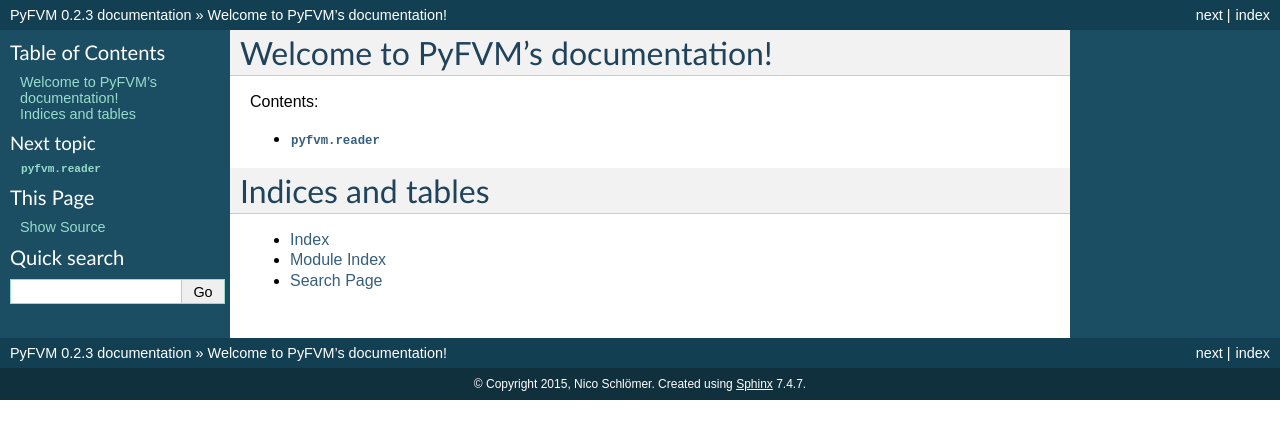
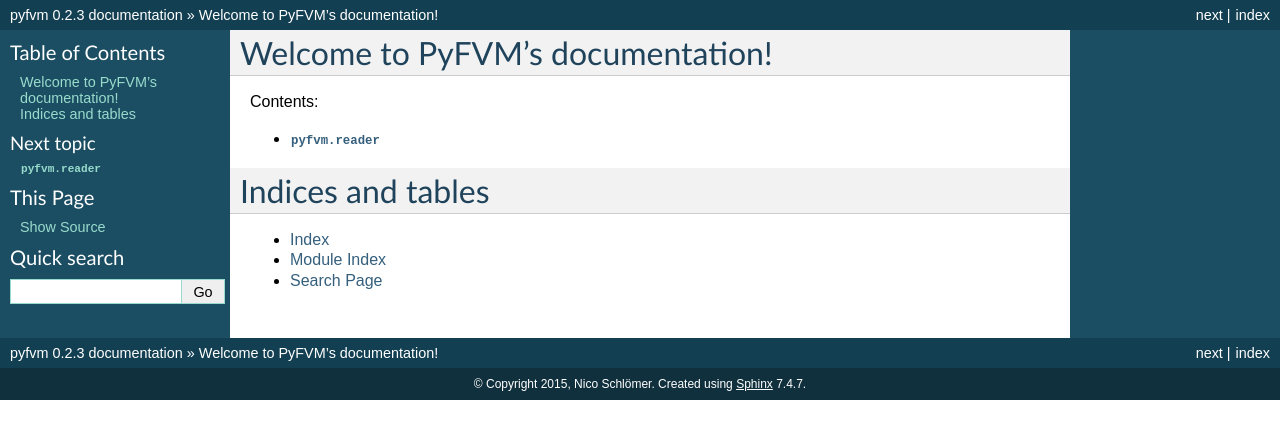
Before and after one commit to meshpro/pyfvm, a Sphinx documentation site: the page built from doc/index.rst, in a window 1280 px wide. Shown: the top 439 px of the page. Built offline with Sphinx 7.4.7, drawn with Linux system fonts in a browser that asks for light colours; pages that are not in the unit, such as notebooks, are missing from menus.

```diff
--- a/doc/conf.py
+++ b/doc/conf.py
@@ -1,6 +1,6 @@
 # -*- coding: utf-8 -*-
 #
-# PyFVM documentation build configuration file, created by
+# pyfvm documentation build configuration file, created by
 # sphinx-quickstart on Tue Feb 25 11:45:44 2014.
 #
 # This file is execfile()d with the current directory set to its containing dir.
@@ -44,7 +44,7 @@ source_suffix = '.rst'
 master_doc = 'index'
 
 # General information about the project.
-project = u'PyFVM'
+project = u'pyfvm'
 copyright = u'2015, Nico Schlömer'
 
 # The version info for the project you're documenting, acts as replacement for
@@ -169,7 +169,7 @@ html_static_path = ['_static']
 #html_file_suffix = None
 
 # Output file base name for HTML help builder.
-htmlhelp_basename = 'PyFVMdoc'
+htmlhelp_basename = 'pyfvmdoc'
 
 
 # -- Options for LaTeX output --------------------------------------------------
@@ -188,7 +188,7 @@ latex_elements = {
 # Grouping the document tree into LaTeX files. List of tuples
 # (source start file, target name, title, author, documentclass [howto/manual]).
 latex_documents = [
-  ('index', 'PyFVM.tex', u'PyFVM Documentation',
+  ('index', 'pyfvm.tex', u'pyfvm Documentation',
    u'Nico Schlömer', 'manual'),
 ]
 
@@ -218,7 +218,7 @@ latex_documents = [
 # One entry per manual page. List of tuples
 # (source start file, name, description, authors, manual section).
 man_pages = [
-    ('index', 'pyfvm', u'PyFVM Documentation',
+    ('index', 'pyfvm', u'pyfvm Documentation',
      [u'Nico Schlömer'], 1)
 ]
 
@@ -232,8 +232,8 @@ man_pages = [
 # (source start file, target name, title, author,
 #  dir menu entry, description, category)
 texinfo_documents = [
-  ('index', 'PyFVM', u'PyFVM Documentation',
-   u'Nico Schlömer', 'PyFVM', 'One line description of project.',
+  ('index', 'pyfvm', u'pyfvm Documentation',
+   u'Nico Schlömer', 'pyfvm', 'One line description of project.',
    'Miscellaneous'),
 ]
 
--- a/setup.py
+++ b/setup.py
@@ -23,7 +23,7 @@ def read(fname):
 
 
 setup(
-    name='PyFVM',
+    name='pyfvm',
     version=about['__version__'],
     author=about['__author__'],
     author_email=about['__author_email__'],
```
Also changed, not shown: README.md (+6 -6 lines), 2 other files.
